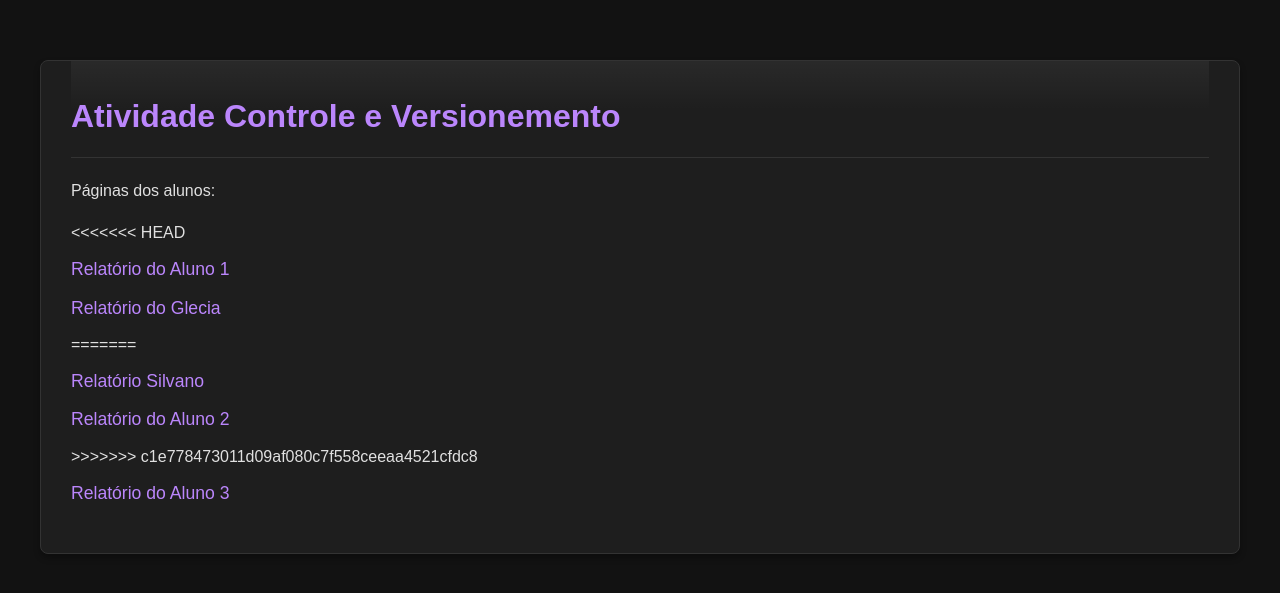
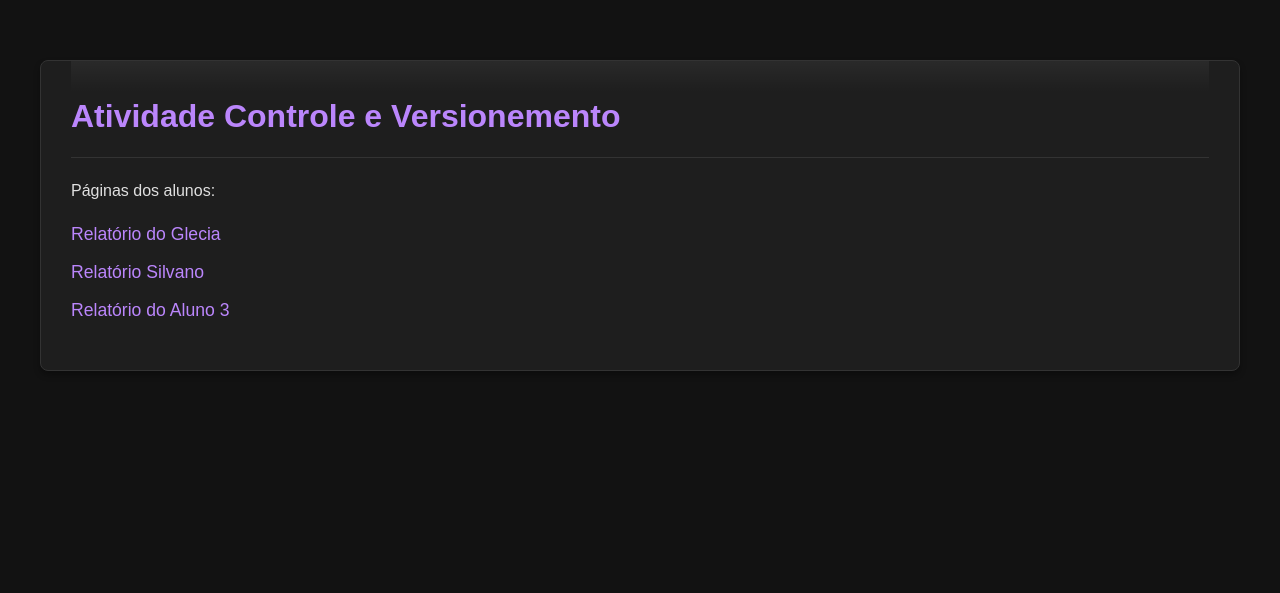
Before and after one commit to Sil-13/atividade-controle-e-versionamento, a Flask app: page / in a window 1280 px wide. Shown: the top 593 px of the page. Run offline with Flask 3, Linux system fonts and the light colour scheme.

Commit message:
Alterações corrigidas

```diff
--- a/templates/index.html
+++ b/templates/index.html
@@ -15,13 +15,8 @@
             </div>
             <p>Páginas dos alunos:</p>
             <ul class="page-list">
-<<<<<<< HEAD
-                <li><a href="/aluno1">Relatório do Aluno 1</a></li>
                 <li><a href="/glecia">Relatório do Glecia</a></li>
-=======
                 <li><a href="/silvano">Relatório Silvano</a></li>
-                <li><a href="/aluno2">Relatório do Aluno 2</a></li>
->>>>>>> c1e778473011d09af080c7f558ceeaa4521cfdc8
                 <li><a href="/aluno3">Relatório do Aluno 3</a></li>
             </ul>
         </div>
```
